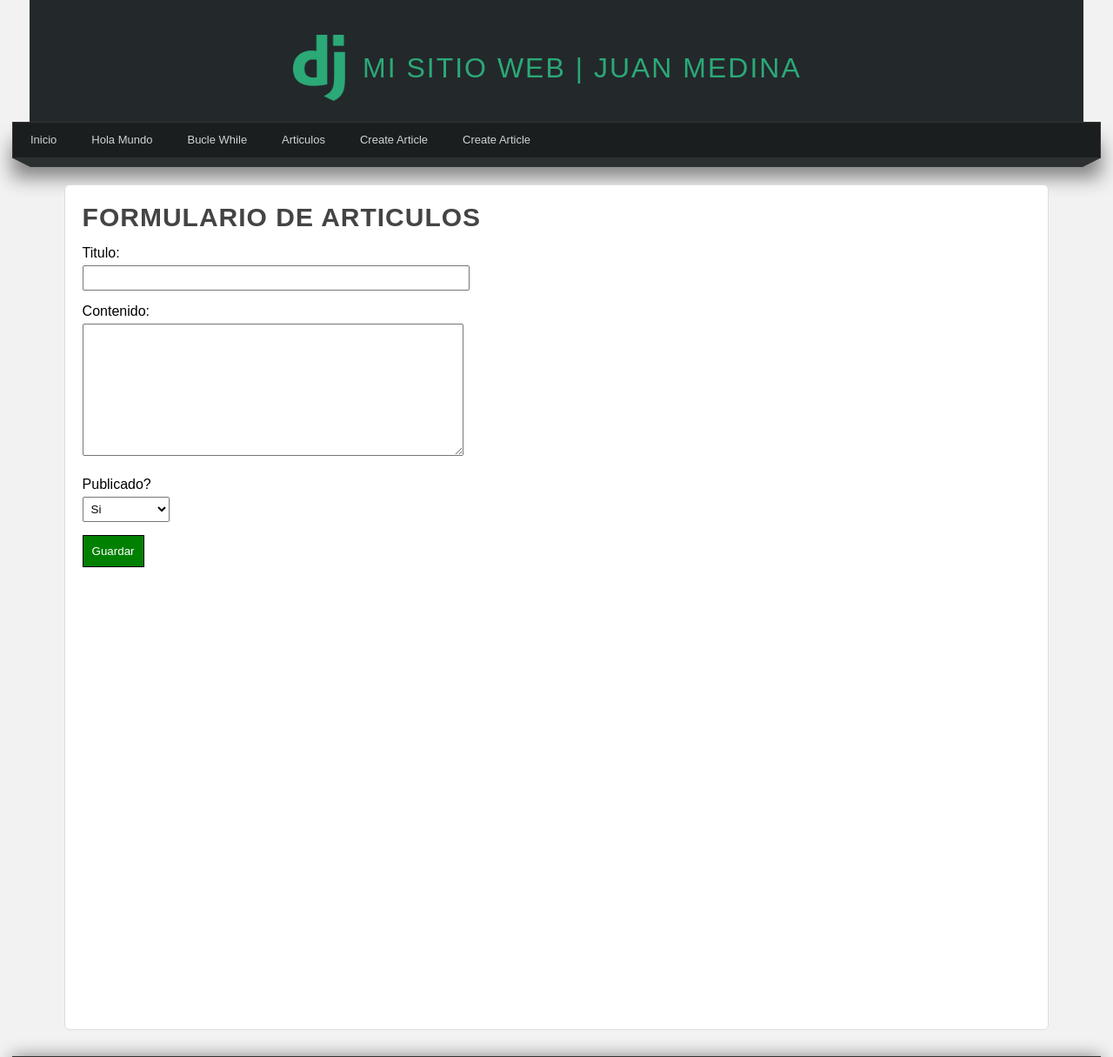
After one commit to jcmedinanix/Python-course, a Django app: page /create-full-article/ in a window 1280 px wide. The commit adds this page. Shown: the top 1215 px of the page at 87% size. Run offline with Django 4.2, Linux system fonts and the light colour scheme.

Commit message:
actualizacion24-10

```diff
--- a/AprendiendoDjango/AprendiendoDjango/urls.py
+++ b/AprendiendoDjango/AprendiendoDjango/urls.py
@@ -36,4 +36,5 @@ urlpatterns = [
     path('borrar-articulo/<int:id>',miapp.views.borrararticulo,name='borrar-articulo'),
     path('save-article/',miapp.views.save_article,name='save-article'),
     path('create_article/',miapp.views.create_article,name='create-article'),
+    path('create-full-article/',miapp.views.create_full_article,name='create_full'),
 ]
--- /dev/null
+++ b/AprendiendoDjango/miapp/forms.py
@@ -0,0 +1,27 @@
+from email import contentmanager
+from random import choices
+from django import forms
+
+class FormArticle(forms.Form):
+
+    title=forms.CharField(
+        label="Titulo",
+        max_length=40,
+        required=False
+
+    )
+
+    content=forms.CharField(
+        label="Contenido",
+        widget=forms.Textarea
+    )
+
+    public_options = [
+        (1,'Si'),
+        (0,'No')
+    ]
+
+    public=forms.TypedChoiceField(
+        label="Publicado?",
+        choices=public_options
+    )
--- a/AprendiendoDjango/miapp/templates/create_article.html
+++ b/AprendiendoDjango/miapp/templates/create_article.html
@@ -5,7 +5,8 @@ Formulario de Articulos
 {% block content %}
 
 <h1 class="title">FORMULARIO DE ARTICULOS</h1>
-<form action="{% url 'save-article' %}" method="get">
+<form action="{% url 'save-article' %}" method="post">
+    {% csrf_token %}
     <label for="title">Titulo </label>
     <input type="text" name="title" >
 
--- /dev/null
+++ b/AprendiendoDjango/miapp/templates/create_full_article.html
@@ -0,0 +1,15 @@
+{% extends 'template.html' %}
+{% block titulo %}
+Formulario de Articulos
+{% endblock %}
+{% block content %}
+
+<h1 class="title">FORMULARIO DE ARTICULOS</h1>
+<form action="" method="post">
+    {% csrf_token %}
+
+    {{ form.as_p }}
+    <input type="submit" value="Guardar" />
+</form>
+
+{% endblock %}
--- a/AprendiendoDjango/miapp/templates/template.html
+++ b/AprendiendoDjango/miapp/templates/template.html
@@ -30,6 +30,7 @@
             <li><a href="{% url 'bucle-while' %}">Bucle While</a></li>
             <li><a href="{% url 'articulos' %}">Articulos</a></li>
             <li><a href="{% url 'create-article' %}">Create Article</a></li>
+            <li><a href="{% url 'create_full' %}">Create Article</a></li>
         </ul>
     </nav>
 
--- a/AprendiendoDjango/miapp/views.py
+++ b/AprendiendoDjango/miapp/views.py
@@ -3,6 +3,7 @@ from turtle import title
 from django.shortcuts import render, HttpResponse,redirect
 from miapp.models import Article, Category
 from django.db.models import Q
+from miapp.forms import FormArticle
 #Menu
 template = """
 
@@ -95,11 +96,11 @@ def borrararticulo(request,id):
 
 def save_article(request):
 
-    if request.method=='GET' :
+    if request.method=='POST' :
 
-        title=request.GET['title']
-        content=request.GET['content']
-        public=request.GET['public']
+        title=request.POST['title']
+        content=request.POST['content']
+        public=request.POST['public']
 
         articulo= Article(
             title=title,
@@ -121,3 +122,36 @@ def save_article(request):
 def create_article(request):
 
     return render(request,'create_article.html')
+
+
+def create_full_article(request):
+
+    if request.method == 'POST':
+
+        formulario= FormArticle(request.POST);
+
+        if formulario.is_valid():
+            data_form=formulario.cleaned_data
+
+            title=data_form.get('title')
+            content=data_form.get('content')
+            public=data_form.get('public')
+
+            articulo= Article(
+                title=title,
+                content=content,
+                public=public
+            )
+
+        articulo.save()
+
+        #return HttpResponse(articulo.title + ' ' + articulo.content + ' ' + str(articulo.public) )
+        return redirect('articulos')
+
+    else :
+        formulario= FormArticle();
+
+
+    return render(request,'create_full_article.html',{
+        'form': formulario
+    })
```
